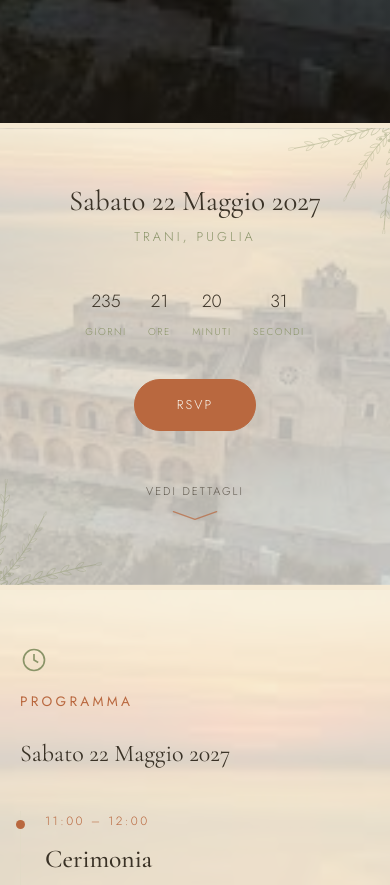
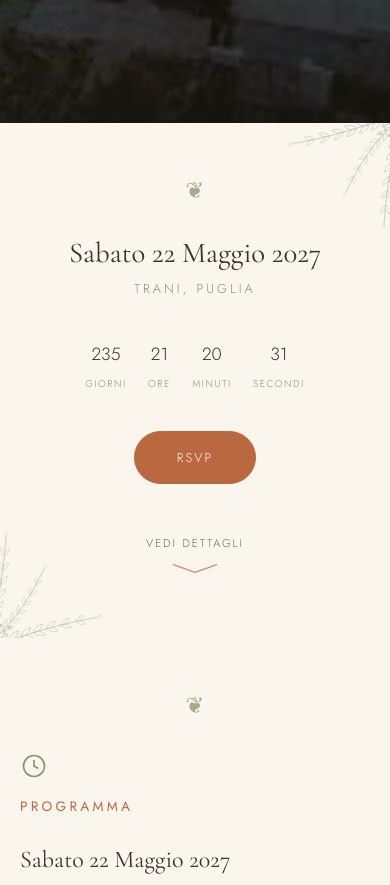
Before and after one commit to francesconasca93-coder/webAppMatrimonioVariante, a plain HTML site: page index.html in a window 390 px wide. Shown: the part 620-1505 px from the top of the page. Drawn offline with nearby package versions, Linux system fonts and the light colour scheme; no server answers.

Commit message:
Add files via upload

```diff
--- a/variante-joy.css
+++ b/variante-joy.css
@@ -805,46 +805,79 @@ footer p { margin: 0; }
     text-align: center;
   }
 
-  /* Senza il pannello sticky la foto di ogni sezione (data-art, letta da
-     variante-joy.js in --bg-photo) non si vede più scorrendo: qui torna come
-     sfondo attenuato, fusa con il tint della sezione. */
   .page {
-    position: relative;
-    /* riga di colore netta all'inizio di ogni sezione: segna il cambio anche
-       quando il tint è vicino a quello della sezione precedente */
-    border-top: 5px solid var(--tint, var(--line));
+    --pad-y: 4rem;
+    padding: var(--pad-y) 1.5rem;
   }
-
-  .page::before {
-    content: '';
-    position: absolute;
-    inset: 0;
-    z-index: -1;
-    background-image: var(--bg-photo, none);
-    background-size: cover;
-    background-position: center;
-    background-color: var(--tint, var(--paper));
-    background-blend-mode: multiply;
-    opacity: 0.26;
-  }
-
-  .page { padding: 4rem 1.5rem; }
   .page-welcome { min-height: auto; padding-top: 4rem; padding-bottom: 4rem; }
   .page-date-sm { margin-top: -0.6rem; }
 
   footer { padding: 3rem 1.5rem 2.5rem; }
+
+  /* Senza il pannello sticky, le foto delle sezioni (viaggio, dress-code,
+     contatti: le stesse che cambierebbero nel pannello) diventano una fascia
+     a piena larghezza fra una sezione e la successiva, a fare da separatore.
+     Il trucco left/margin-left sborda oltre il padding della sezione fino ai
+     bordi del viewport, indipendentemente da quanto vale il padding stesso. */
+  #viaggio::before,
+  #dress-code::before,
+  #contatti::before {
+    content: '';
+    display: block;
+    position: relative;
+    left: 50%;
+    width: 100vw;
+    margin-left: -50vw;
+    margin-top: calc(var(--pad-y) * -1);
+    margin-bottom: 2.2rem;
+    height: 42vw;
+    max-height: 240px;
+    background-size: cover;
+    background-position: center;
+  }
+  #viaggio::before { background-image: url('foto/2.trani-cattedrale.jpg'); }
+  #dress-code::before { background-image: url('foto/3.festa-luci.jpg'); }
+  #contatti::before { background-image: url('foto/4.corte-bracco.jpg'); }
+
+  /* Le altre soglie fra sezioni non hanno una foto propria (ripeterla non
+     segnerebbe un vero cambio): un fregio tipografico segna comunque il
+     passaggio, in coerenza con i rami d'ulivo agli angoli della copertina. */
+  #benvenuto::before,
+  #programma::before,
+  #alloggio::before,
+  #meteo::before,
+  #faq::before,
+  #regalo::before,
+  #rsvp::before,
+  #galleria::before {
+    content: '❦';
+    display: block;
+    margin: 0 0 2.2rem;
+    text-align: center;
+    font-size: 1.4rem;
+    line-height: 1;
+    color: var(--sage);
+    opacity: 0.75;
+  }
 
   /* Rallenta l'arrivo su ogni sezione senza bloccare lo scorrimento libero al
      suo interno: "proximity" aggancia solo se lo scroll si ferma vicino
      all'inizio, "always" impedisce di superarlo con uno swipe veloce. */
   html { scroll-snap-type: y proximity; }
   .page, footer { scroll-snap-align: start; scroll-snap-stop: always; }
+
+  /* Blocchi che su una colonna sola restavano allineati a sinistra: qui
+     centrati, coerenti con la copertina e con il resto della richiesta. */
+  #galleria .btn { justify-self: center; }
+  .qr-code { justify-self: center; }
+  .iban { text-align: center; }
+  .contacts { text-align: center; }
 }
 
 @media (max-width: 560px) {
   .menu-toggle { padding: 0.6rem 0.9rem; font-size: 0.65rem; }
 
-  .page { padding: 3.5rem 1.25rem; }
+  .page { --pad-y: 3.5rem; padding: var(--pad-y) 1.25rem; }
   .aux { padding: 4.5rem 1.25rem 2.5rem; }
 
   /* orario sopra, evento sotto: a 320px la traccia rubava troppa larghezza */
--- a/variante-joy.js
+++ b/variante-joy.js
@@ -67,11 +67,8 @@
   // statico, si stampa una volta e non serve rifarlo allo scorrimento. Senza JS
   // le fasce restano su --paper-alt, che è il ripiego dichiarato nel CSS.
   sections.forEach((sec, i) => {
-    const slide = slides[indexFor[i]];
-    if (slide.dataset.tint) sec.style.setProperty('--tint', slide.dataset.tint);
-    // Sotto i 900px il pannello foto non è sticky: la stessa foto arriva alla
-    // sezione come sfondo attenuato, così non resta mai nascosta.
-    sec.style.setProperty('--bg-photo', `url("${slide.getAttribute('src')}")`);
+    const tint = slides[indexFor[i]].dataset.tint;
+    if (tint) sec.style.setProperty('--tint', tint);
   });
 
   // Le sezioni sono contigue, quindi ce n'è sempre una sola a cavallo della metà
```
